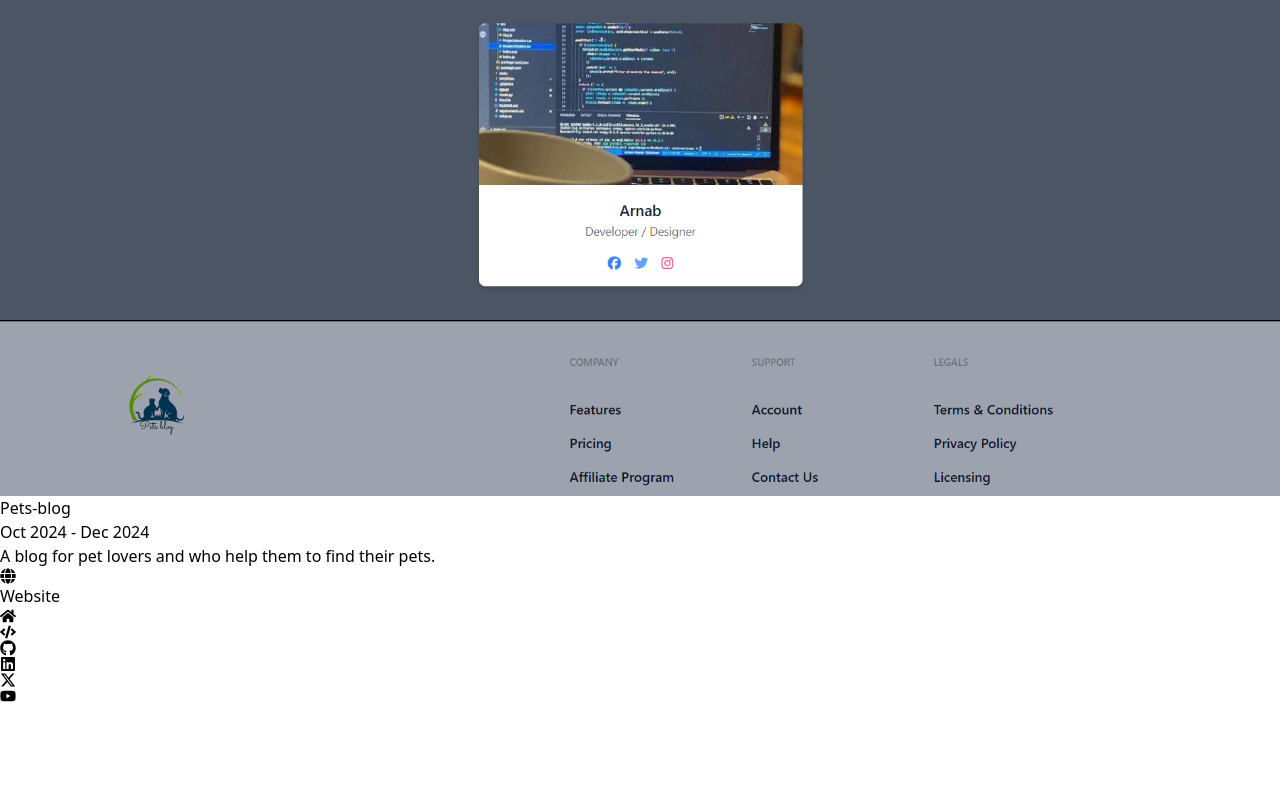
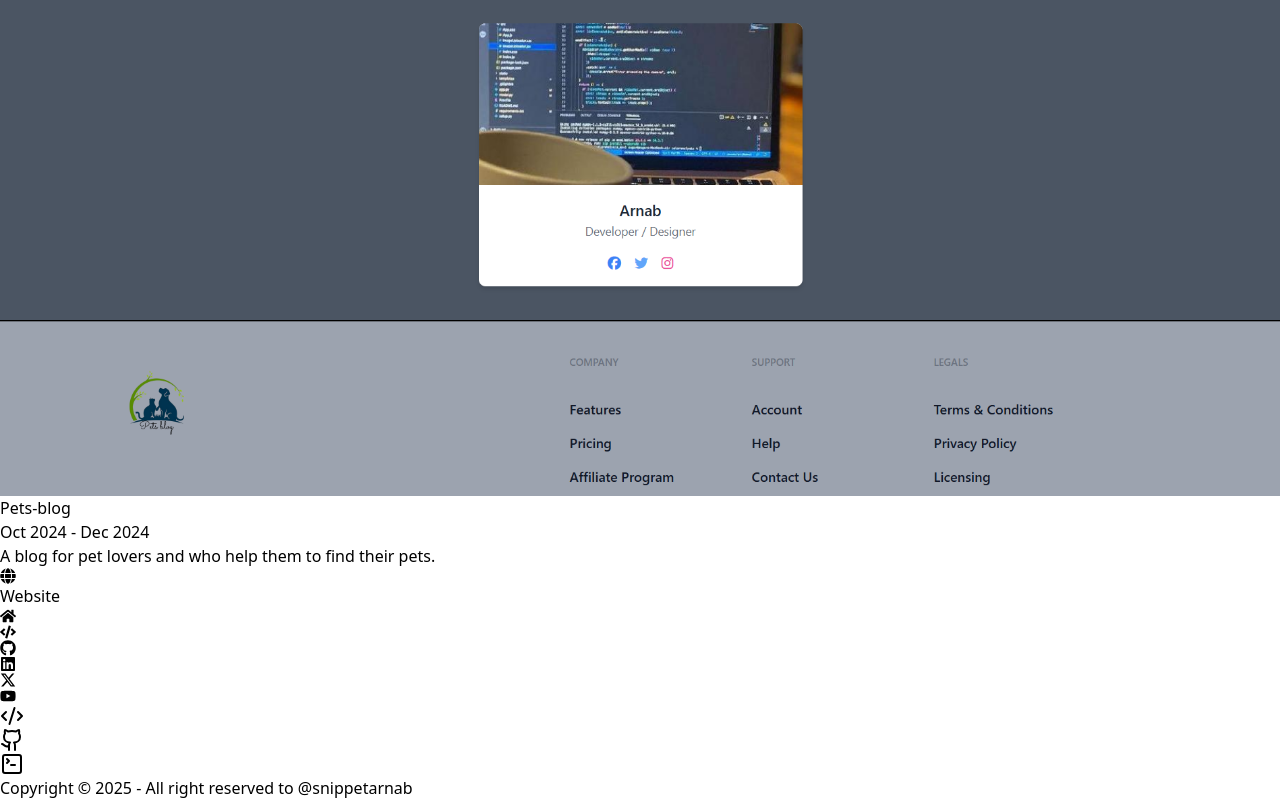
Before and after one commit to snippetarnab/Portfolio, a React (Vite) app: page / in a window 1280 px wide. Shown: the part 2471-3271 px from the top of the page. Before the commit the page ends 3175 px from the top, so only its background shows below. Built offline with nearby package versions, Linux system fonts and the light colour scheme.

Commit message:
Footer added

```diff
--- a/package.json
+++ b/package.json
@@ -10,6 +10,7 @@
     "preview": "vite preview"
   },
   "dependencies": {
+    "daisyui": "^5.0.9",
     "react": "^18.3.1",
     "react-dom": "^18.3.1",
     "react-icons": "^5.5.0"
--- a/src/App.jsx
+++ b/src/App.jsx
@@ -191,6 +191,66 @@ const Portfolio = () => {
           <FaMoon />
         </button> */}
       </div>
+
+      {/* Footer */}
+      <footer className="footer footer-horizontal footer-center bg-black text-gray-400  p-10 flex justify-center max-w-md mx-auto md:flex-row">
+        <aside className="flex flex-col items-center ">
+          <div className="flex flex-row gap-4 ">
+            <svg
+              xmlns="http://www.w3.org/2000/svg"
+              width="24"
+              height="24"
+              viewBox="0 0 24 24"
+              fill="none"
+              stroke="currentColor"
+              strokeWidth="2"
+              strokeLinecap="round"
+              strokeLinejoin="round"
+              className="lucide lucide-code-xml-icon lucide-code-xml w-4"
+            >
+              <path d="m18 16 4-4-4-4" />
+              <path d="m6 8-4 4 4 4" />
+              <path d="m14.5 4-5 16" />
+            </svg>
+            <svg
+              xmlns="http://www.w3.org/2000/svg"
+              width="24"
+              height="24"
+              viewBox="0 0 24 24"
+              fill="none"
+              stroke="currentColor"
+              strokeWidth="2"
+              strokeLinecap="round"
+              strokeLinejoin="round"
+              className="lucide lucide-github-icon lucide-github w-4"
+            >
+              <path d="M15 22v-4a4.8 4.8 0 0 0-1-3.5c3 0 6-2 6-5.5.08-1.25-.27-2.48-1-3.5.28-1.15.28-2.35 0-3.5 0 0-1 0-3 1.5-2.64-.5-5.36-.5-8 0C6 2 5 2 5 2c-.3 1.15-.3 2.35 0 3.5A5.403 5.403 0 0 0 4 9c0 3.5 3 5.5 6 5.5-.39.49-.68 1.05-.85 1.65-.17.6-.22 1.23-.15 1.85v4" />
+              <path d="M9 18c-4.51 2-5-2-7-2" />
+            </svg>
+            <svg
+              xmlns="http://www.w3.org/2000/svg"
+              width="24"
+              height="24"
+              viewBox="0 0 24 24"
+              fill="none"
+              stroke="currentColor"
+              strokeWidth="2"
+              strokeLinecap="round"
+              strokeLinejoin="round"
+              className="lucide lucide-square-terminal-icon lucide-square-terminal w-4"
+            >
+              <path d="m7 11 2-2-2-2" />
+              <path d="M11 13h4" />
+              <rect width="18" height="18" x="3" y="3" rx="2" ry="2" />
+            </svg>
+          </div>
+          <p className="text-[9px] md:text-sm">
+            Copyright © {new Date().getFullYear()} - All right reserved to
+            @snippetarnab{" "}
+          </p>
+        </aside>
+      </footer>
+      {/* Footer End */}
     </div>
   );
 };
--- a/src/index.css
+++ b/src/index.css
@@ -1,3 +1,4 @@
 @tailwind base;
 @tailwind components;
 @tailwind utilities;
+@plugin "daisyui";
```
Also changed, not shown: 1 other file (tests, documents, lock files or other folders).
